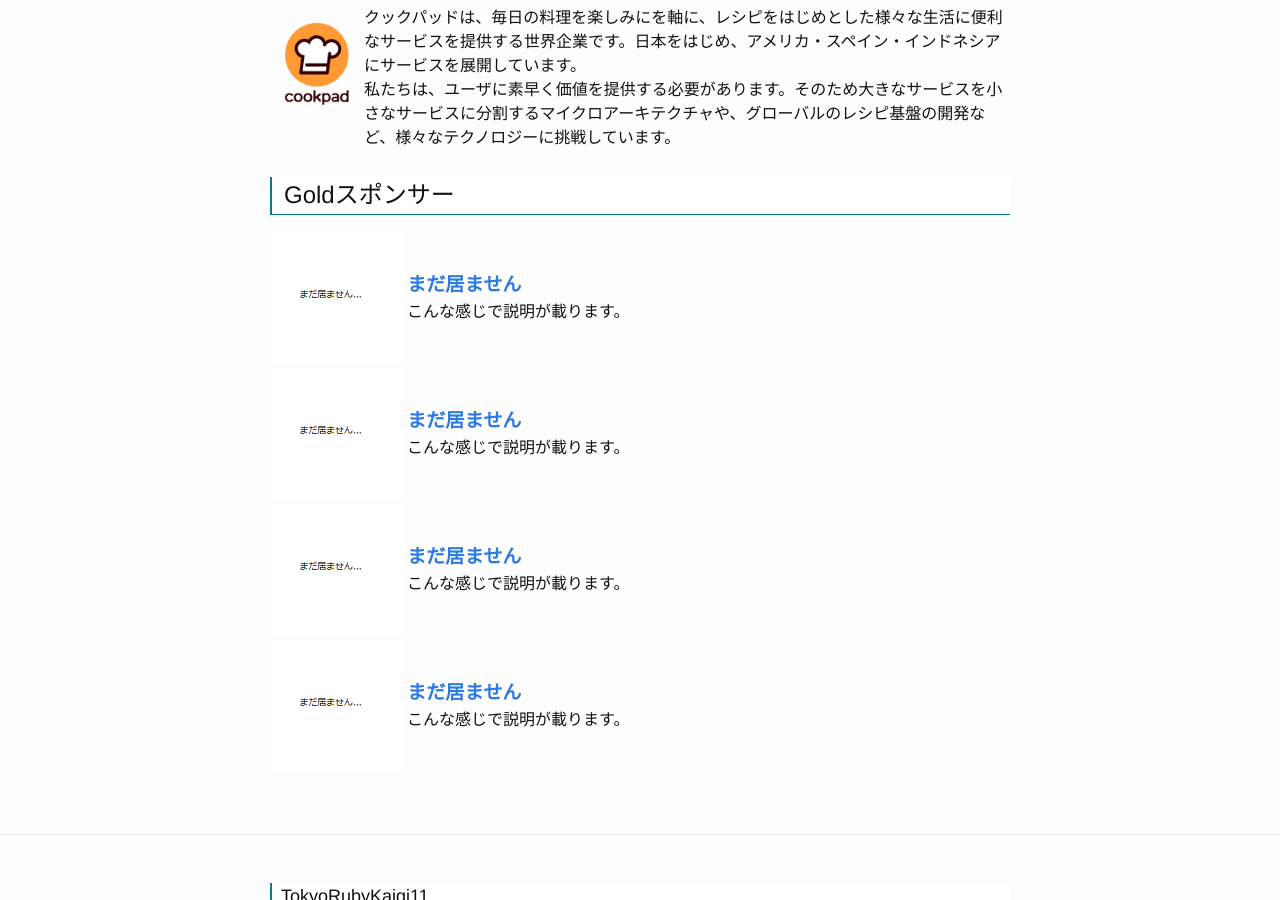
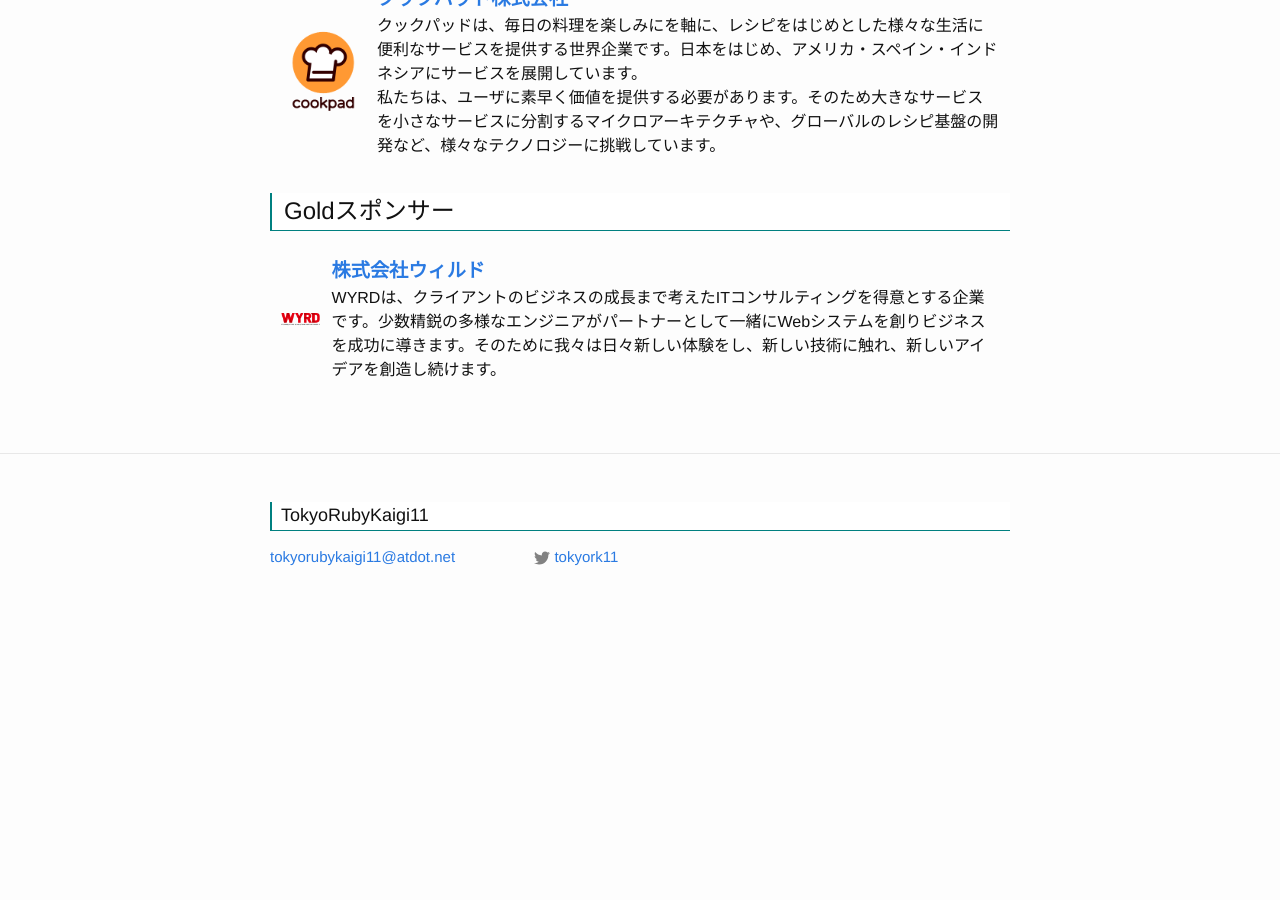
Before and after one commit to ko1/tokyo11, a Jekyll site: the page built from sponsors.html, in a window 1280 px wide and 900 px high, scrolled down 492 px. Built offline with Jekyll 4.4.1, drawn with Linux system fonts in a browser that asks for light colours; after the commit the page ends 1120 px from its top, so only the background shows below that.

Commit message:
add wyrd

```diff
--- a/_data/sponsors.yaml
+++ b/_data/sponsors.yaml
@@ -5,19 +5,7 @@
     link: https://info.cookpad.com/
     desc: <div>クックパッドは、毎日の料理を楽しみにを軸に、レシピをはじめとした様々な生活に便利なサービスを提供する世界企業です。日本をはじめ、アメリカ・スペイン・インドネシアにサービスを展開しています。</div><div>私たちは、ユーザに素早く価値を提供する必要があります。そのため大きなサービスを小さなサービスに分割するマイクロアーキテクチャや、グローバルのレシピ基盤の開発など、様々なテクノロジーに挑戦しています。</div>
 gold:
-  - name: まだ居ません
-    image: 130x130.png
-    link: http://www.atdot.net/~ko1/
-    desc: こんな感じで説明が載ります。
-  - name: まだ居ません
-    image: 130x130.png
-    link: http://www.atdot.net/~ko1/
-    desc: こんな感じで説明が載ります。
-  - name: まだ居ません
-    image: 130x130.png
-    link: http://www.atdot.net/~ko1/
-    desc: こんな感じで説明が載ります。
-  - name: まだ居ません
-    image: 130x130.png
-    link: http://www.atdot.net/~ko1/
-    desc: こんな感じで説明が載ります。
+  - name: 株式会社ウィルド
+    image: wyrd_130x130.png
+    link: http://wyrd.co.jp/
+    desc: WYRDは、クライアントのビジネスの成長まで考えたITコンサルティングを得意とする企業です。少数精鋭の多様なエンジニアがパートナーとして一緒にWebシステムを創りビジネスを成功に導きます。そのために我々は日々新しい体験をし、新しい技術に触れ、新しいアイデアを創造し続けます。
--- a/sponsors.html
+++ b/sponsors.html
@@ -6,10 +6,10 @@
 
 <p>こんな感じで掲載します。</p>
 
-  <h2>Ruby3スポンサー</h2>
+  <h2 id='ruby3'>Ruby3スポンサー</h2>
 
 {% for sponsor in site.data.sponsors.ruby3 %}
-  <table>
+  <table cellspacing='10'>
     <tr>
       <td>
 	<a href='{{sponsor.link}}'><img width='220' src='{{site.baseurl}}/image/{{sponsor.image}}' /></a>
@@ -22,9 +22,9 @@
   </table>
 {% endfor %}
 
-  <h2>Rubyスポンサー</h2>
+  <h2 id='ruby'>Rubyスポンサー</h2>
 {% for sponsor in site.data.sponsors.ruby %}
-  <table>
+  <table cellspacing='10'>
     <tr>
       <td>
 	<a href='{{sponsor.link}}'><img width='220' src='{{site.baseurl}}/image/{{sponsor.image}}' /></a>
@@ -36,9 +36,9 @@
     </tr>
   </table>
 {% endfor %}
-  <h2>Goldスポンサー</h2>
+  <h2 id='gold'>Goldスポンサー</h2>
 {% for sponsor in site.data.sponsors.gold %}
-  <table>
+  <table cellspacing='10'>
     <tr>
       <td>
 	<a href='{{sponsor.link}}'><img width='130' src='{{site.baseurl}}/image/{{sponsor.image}}' /></a>
```
Also changed, not shown: index.html (+3 -5 lines), image/wyrd_130x130.png (added).
